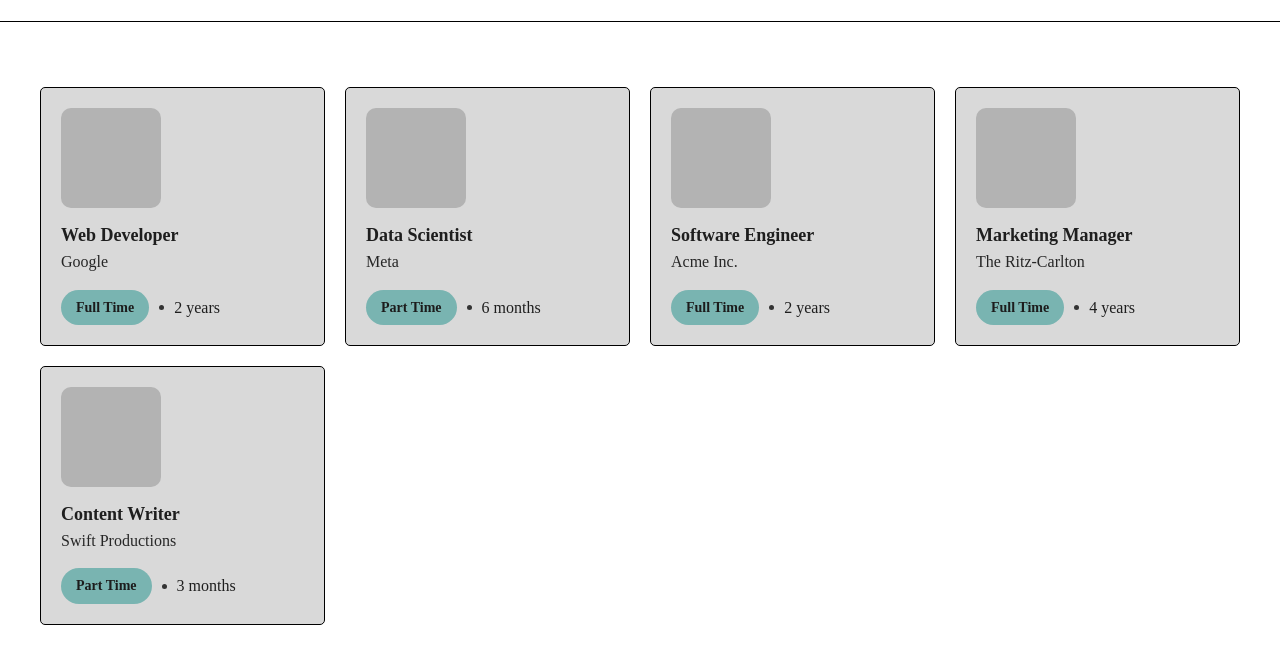
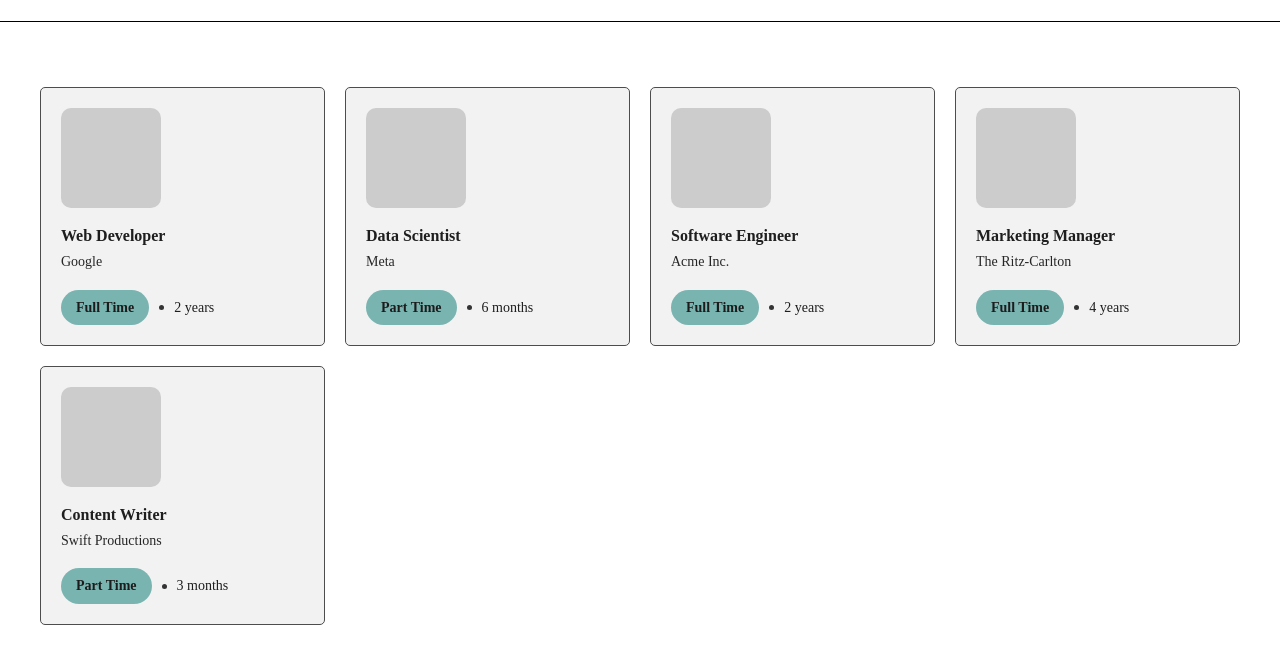
Before and after one commit to franktambo/Job-Nomad, a plain HTML site: page home.html in a window 1280 px wide. Shown: the part 79-742 px from the top of the page. Drawn offline with nearby package versions, Linux system fonts and the light colour scheme; a web font is replaced by a local one.

Commit message:
added the jobs container

```diff
--- a/CSS/home.css
+++ b/CSS/home.css
@@ -105,8 +105,8 @@ main {
 
 .job_container{
     padding: 20px;
-    background-color: #D9D9D9;
-    border: 1px solid #000;
+    background-color: hsl(0, 0%, 95%);
+    border: 1px solid hsl(0, 0%, 30%);
     border-radius: 5px;
     cursor: pointer;
     font-family: 'Satoshi', serif;
@@ -116,7 +116,7 @@ main {
 .job_company_logo {
     width: 100px;
     height: 100px;
-    background: #B3B3B3;
+    background: hsl(0, 0%, 80%);
     border-radius: 10px;
 }
 
@@ -128,13 +128,13 @@ main {
 } */
 
 .job_title {
-    font-size: 18px;
+    font-size: 16px;
     font-weight: 700;
     margin-top: 15px;
 }
 
 .job_company_name {
-    font-size: 16px;
+    font-size: 14px;
     color: hsl(0, 0%, 15%)
 }
 
@@ -167,3 +167,7 @@ main {
     background-color: #333;
     border-radius: 50%;
 }
+
+.job_period {
+    font-size: 14px;
+}
```
